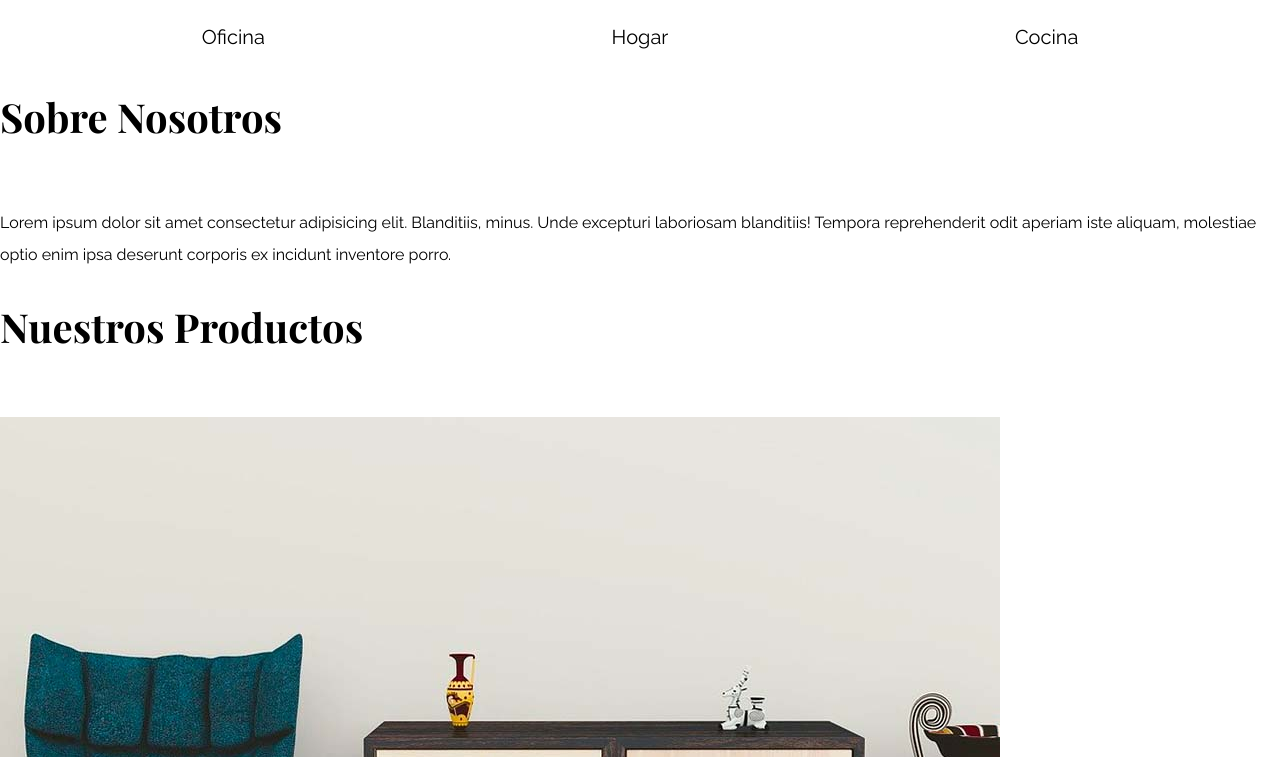
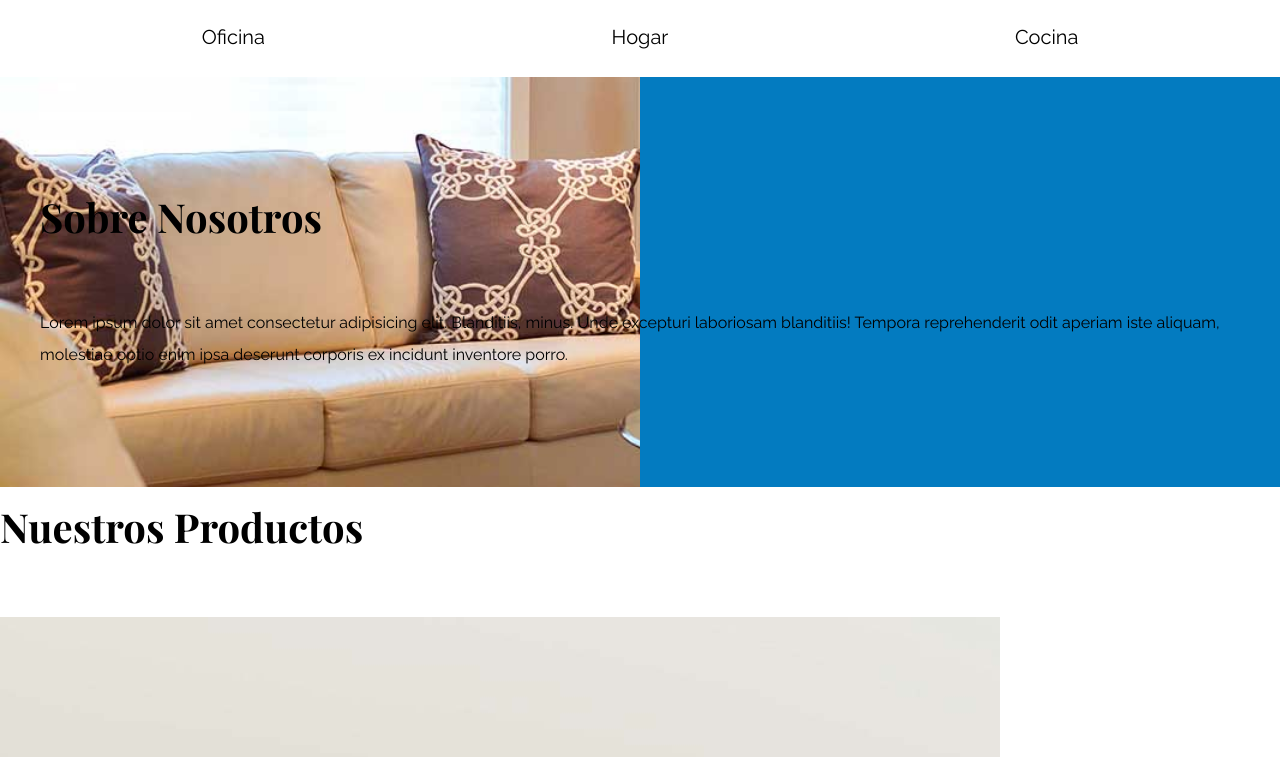
Before and after one commit to andresgc04/Ecommerce, a plain HTML site: page index.html in a window 1280 px wide. Shown: the part 1263-2020 px from the top of the page. Drawn offline with nearby package versions, Linux system fonts and the light colour scheme.

Commit message:
Creando La Seccion Sobre Nosotros
Agregando El Css Para La Seccion Sobre Nosotros

```diff
--- a/assets/css/app.css
+++ b/assets/css/app.css
@@ -110,3 +110,19 @@ img {
 }
 
 /* Categorías End */
+
+/* Bloque Nosotros Start */
+.sobre-nosotros {
+  background-image: linear-gradient(
+      to right,
+      transparent 50%,
+      #037bc0 50%,
+      #037bc0 100%
+    ),
+    url(../img/nosotros.jpg);
+    background-position: left center;
+    padding: 10rem 0;
+    background-repeat: no-repeat;
+    background-size: 100%, 120rem;
+}
+/* Bloque Nosotros End*/
--- a/index.html
+++ b/index.html
@@ -53,8 +53,8 @@
       </div>
     </section>
 
-    <section>
-      <div>
+    <section class="sobre-nosotros">
+      <div class="contenedor">
         <h2>Sobre Nosotros</h2>
         <p>
           Lorem ipsum dolor sit amet consectetur adipisicing elit. Blanditiis,
```
